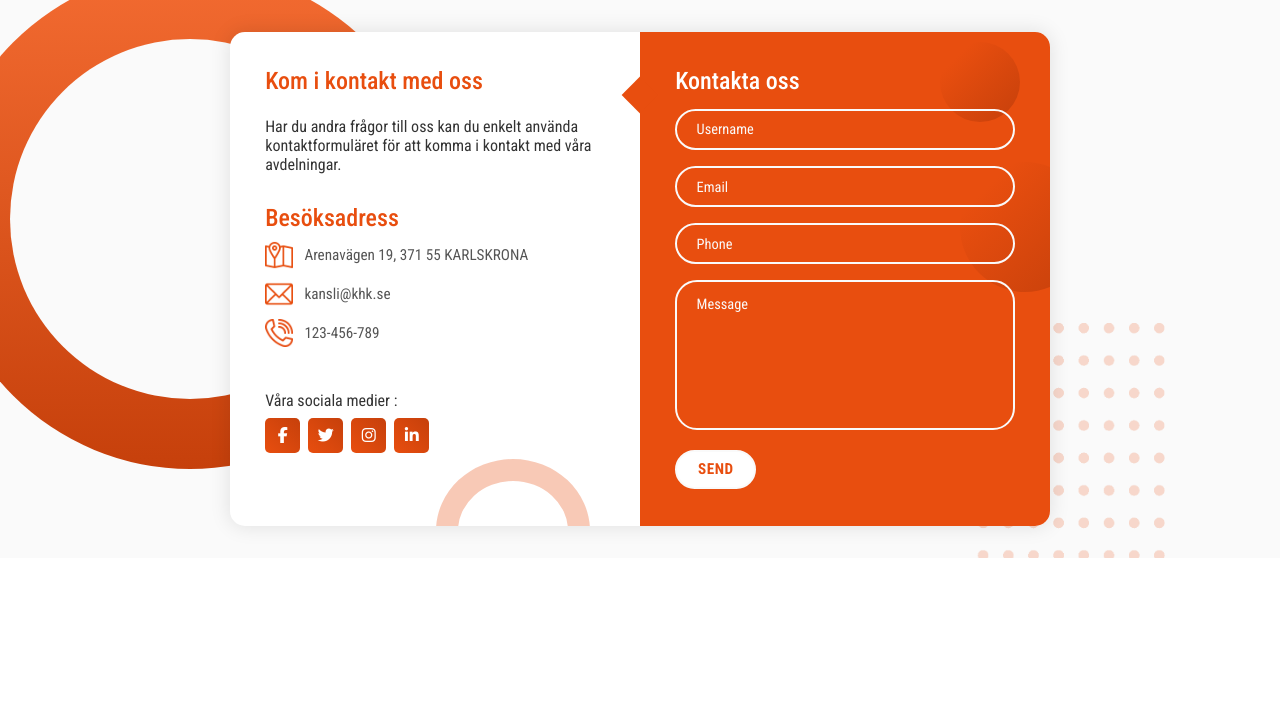
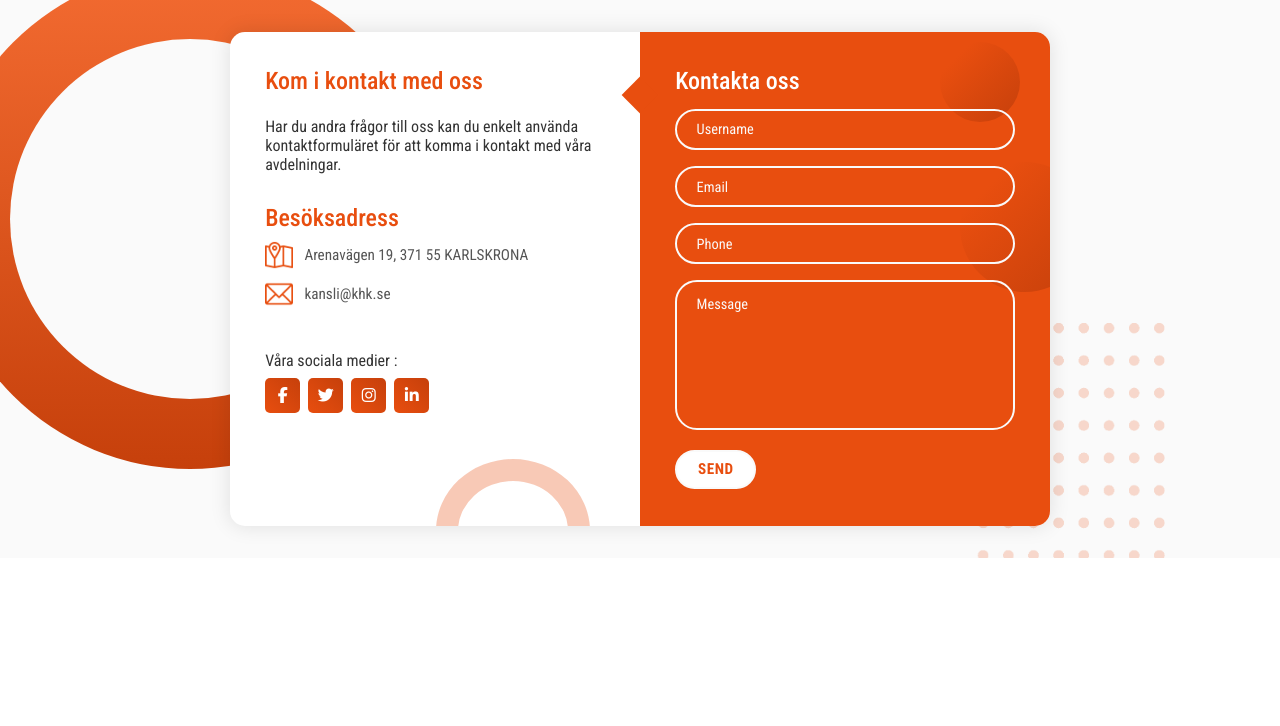
Before and after one commit to KHKse-coderepository/KHK-Contact-Form, a plain HTML site: page index.html in a window 1280 px wide. Drawn offline with Linux system fonts and the light colour scheme.

Commit message:
Update index.html

```diff
--- a/index.html
+++ b/index.html
@@ -30,10 +30,6 @@
             <div class="information">
               <img src="img/email.png" class="icon" alt="" />
               <p>kansli@khk.se</p>
-            </div>
-            <div class="information">
-              <img src="img/phone.png" class="icon" alt="" />
-              <p>123-456-789</p>
             </div>
           </div>
 
```
